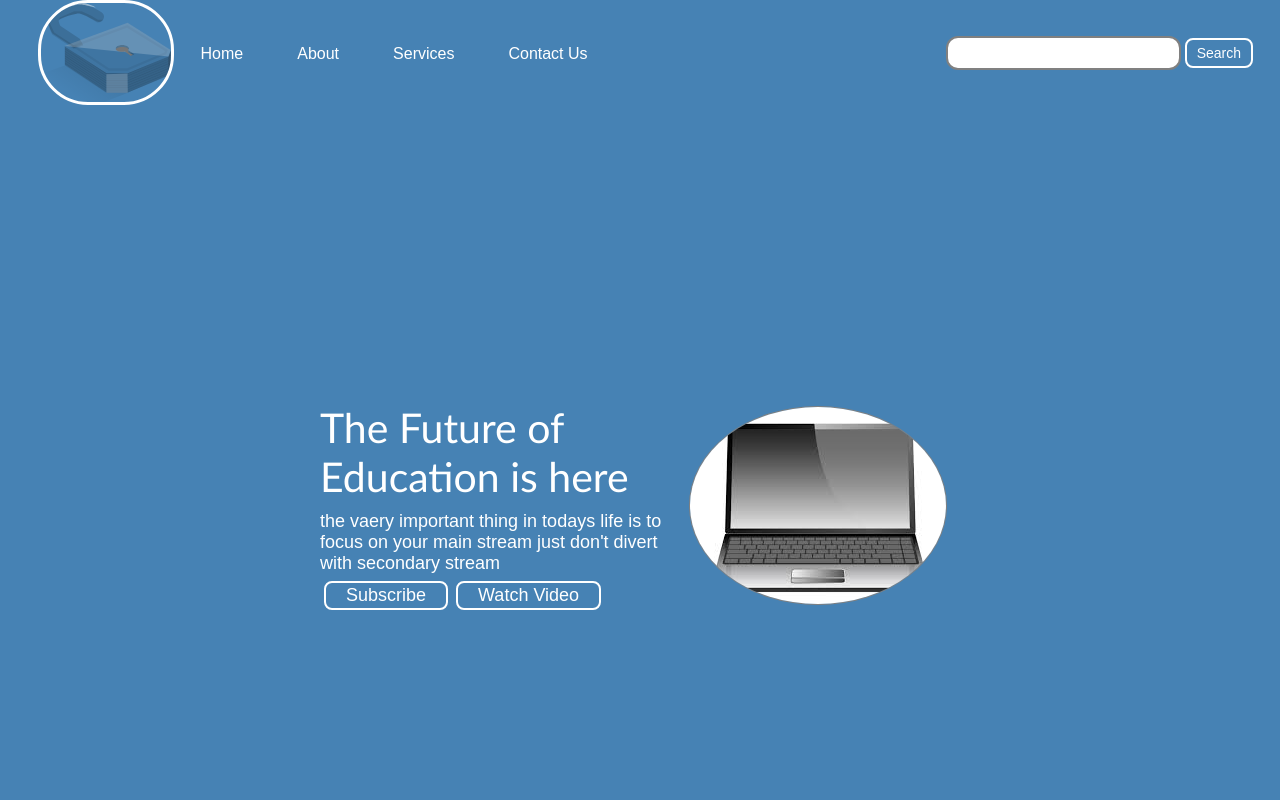
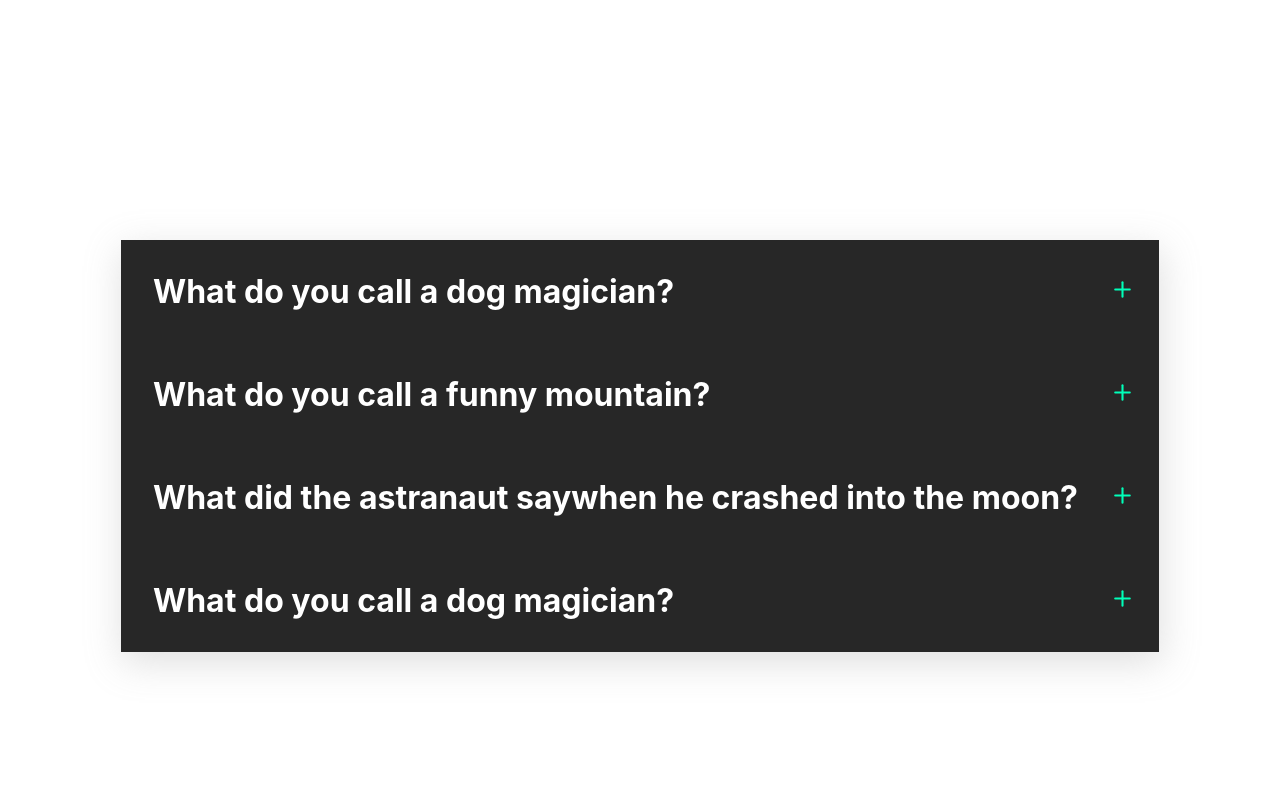
Before and after one commit to Reetika12/Responsive-Web, a React (Create React App) app: page / in a window 1280 px wide. Shown: the top 800 px of the page. Built offline with nearby package versions, Linux system fonts and the light colour scheme.

Commit message:
added accordian collapsable component

```diff
--- a/package.json
+++ b/package.json
@@ -8,6 +8,7 @@
     "@testing-library/user-event": "^12.8.3",
     "react": "^17.0.2",
     "react-dom": "^17.0.2",
+    "react-icons": "^4.2.0",
     "react-scripts": "4.0.3",
     "styled-components": "^5.3.0",
     "web-vitals": "^1.1.2"
--- a/src/App.js
+++ b/src/App.js
@@ -1,10 +1,12 @@
 import ResponsiveWeb from './Container/ResponsiveWeb'
 import UseOfStyledComponent from './Container/UseOfStyledComponent'
+import Accordian from '../src/Components/Accordian'
 function App() {
 
   return (
     <div >
-      <ResponsiveWeb/>
+      {/* <ResponsiveWeb/> */}
+      <Accordian/>
       {/* <UseOfStyledComponent/> */}
     </div>
   );
--- /dev/null
+++ b/src/Components/Accordian.js
@@ -0,0 +1,94 @@
+import React,{useState} from 'react'
+import {Data} from './Data'
+import styled from "styled-components"
+import { IconContext } from 'react-icons'
+import { FiPlus, FiMinus } from 'react-icons/fi'
+
+function Accordian(){
+    const [clicked, setClicked] = useState(false)
+
+    const toggle = (index) =>{
+        if(clicked===index)
+        {
+            //if clicked question is already active then just close it
+            return setClicked(null)
+        }
+        setClicked(index)
+    }
+        return (
+            <IconContext.Provider value={{color:'#00FFB9',size:'25px'}}>
+
+                <AccordianSection>
+                    <Container>
+                        {
+                            Data.map((item,index)=>{
+                                return (
+                                    <>
+                                        <Wrap onClick={()=>toggle(index)} key={index}>
+                                        <h1>{item.question}</h1>
+                                        <span>{clicked===index ? <FiMinus/>:<FiPlus/>}</span>
+                                        </Wrap>
+                                        {clicked===index ? ( <Dropdown>
+                                        <p>{item.answer}</p>
+                                        </Dropdown>):null
+                                        }
+
+                                    </>
+                                )
+                            })
+                        }
+                    </Container>
+                </AccordianSection>
+            </IconContext.Provider>
+        )
+}
+
+export default Accordian
+ const AccordianSection = styled.div`
+        display:flex;
+        flex-direction:column;
+        align-items:center;
+        justify-content:center;
+        position:relative;
+        height:100vh;
+        background:#fff;
+ `;
+ const Container = styled.div`
+    position:absolute;
+    top:30%;
+    box-shadow: 2px 10px 35px 1px rgba(153, 153, 153, 0.3);
+ `;
+ const Wrap = styled.div`
+   background: #272727;
+   color:#fff;
+   display:flex;
+   justify-content: space-between;
+   align-items: center;
+   width:100%;
+   text-align:center;
+   cursor:pointer;
+
+   h1{
+       padding: 2rem;
+       font-size:2rem;
+   }
+   span{
+       margin-right:1.5rem;
+   }
+ `;
+ const Dropdown = styled.div`
+    background: grey;
+    color:#fff;
+    width:100%;
+    height:100px;
+    display:flex;
+    flex-direction:column;
+    align-items:center;
+    justify-content:center;
+    // border-bottom: 1px solid #00ffb9;
+    // border-top:1px solid #00ffb9;
+
+    p{
+       font-size:2rem;
+    }
+ `;
--- /dev/null
+++ b/src/Components/Data.js
@@ -0,0 +1,19 @@
+export const Data=[
+    {
+        question:'What do you call a dog magician?',
+        answer:'A labracoderjedhed'
+    },
+    {
+        question:'What do you call a funny mountain?',
+        answer:'Hill arious'
+    },
+    {
+        question:'What did the astranaut saywhen he crashed into the moon?',
+        answer:'I apolozise guys'
+    },
+    {
+        question:'What do you call a dog magician?',
+        answer:'A labracoderjedhed'
+    }
+]
+// export default Data;
```
Also changed, not shown: 1 other file (tests, documents, lock files or other folders).
